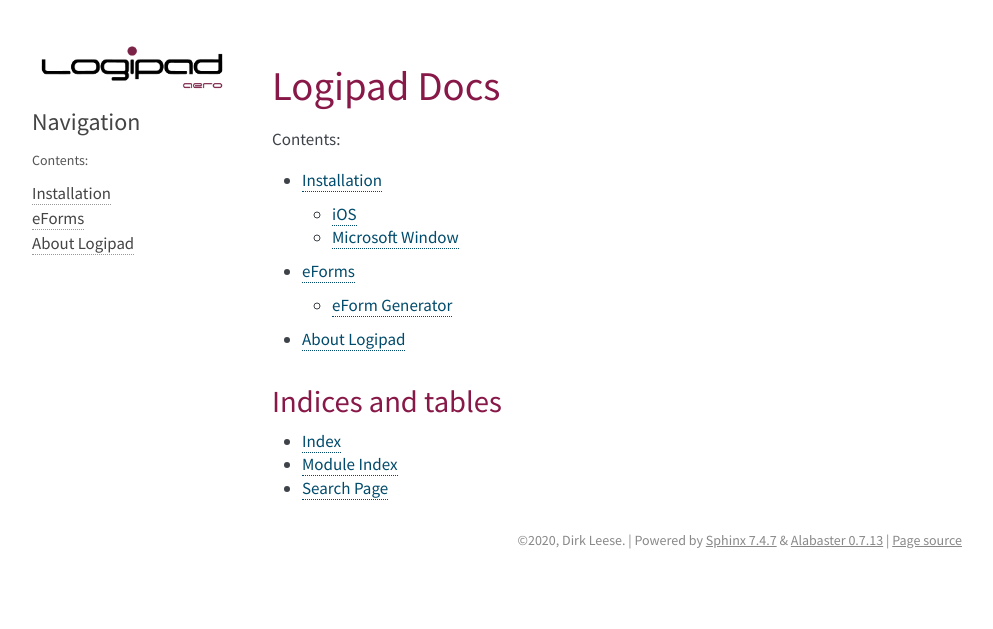
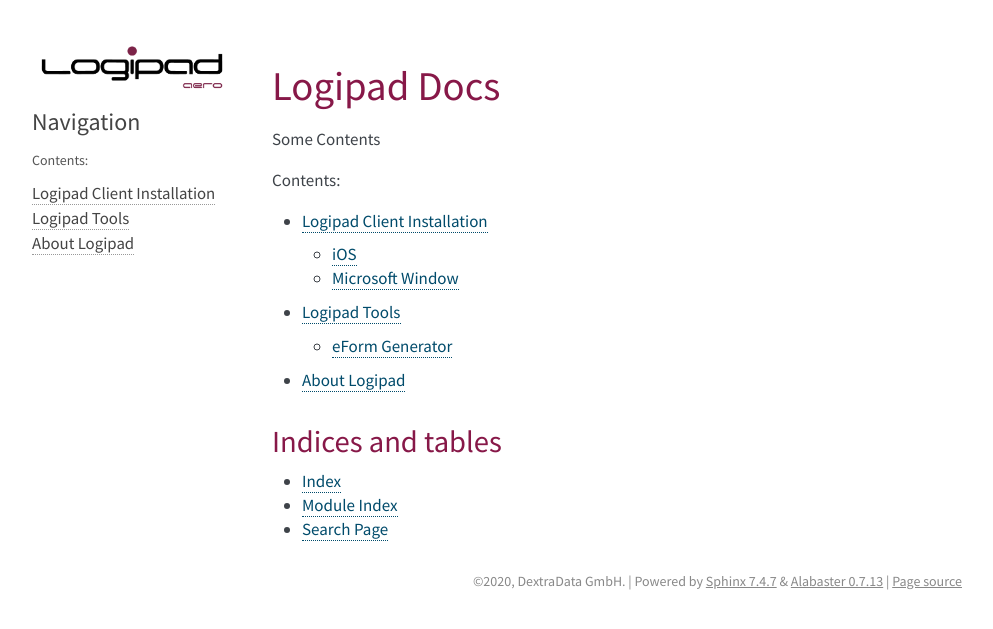
Before and after one commit to dleese/lp-docs, a Sphinx documentation site: the page built from eforms/source/index.rst, in a window 1280 px wide. Shown: the top 629 px of the page, without its empty margins (148-1141 px from the left). Built offline with Sphinx 7.4.7, drawn with Linux system fonts in a browser that asks for light colours.

Commit message:
restructuring and renaming of files

```diff
--- a/eforms/source/conf.py
+++ b/eforms/source/conf.py
@@ -18,7 +18,7 @@
 # -- Project information -----------------------------------------------------
 
 project = 'LP-Docs'
-copyright = '2020, Dirk Leese'
+copyright = '2020, DextraData GmbH'
 author = 'Dirk Leese'
 
 # The full version, including alpha/beta/rc tags
--- a/eforms/source/index.rst
+++ b/eforms/source/index.rst
@@ -6,14 +6,15 @@
 ==================================
 Logipad Docs
 ==================================
-..
+Some Contents
+
 .. toctree::
    :maxdepth: 2
    :caption: Contents:
 
-   ./Installation
-   ./eForms
-   ./about
+   lpclientinstallation
+   lptools
+   about
 
 Indices and tables
 ==================
--- a/eforms/source/Installation.rst
+++ b/eforms/source/lpclientinstallation.rst
@@ -1,8 +1,8 @@
 
 .. _Installation:
 
-Installation
-=================
+Logipad Client Installation
+===========================
 
 iOS
 ---
```
Also changed, not shown: eforms/source/eForms.rst (deleted, +0 -14 lines), eforms/source/lptools.rst (added, +22 -0 lines).
